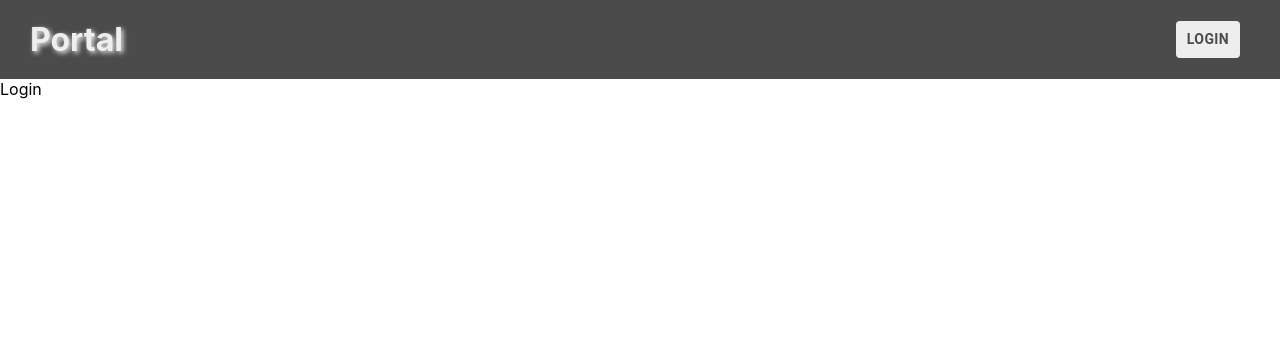
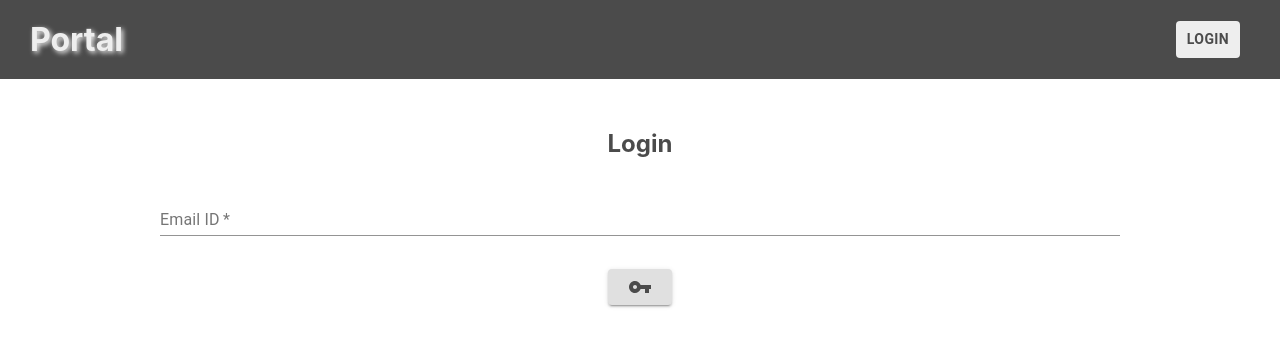
Before and after one commit to RadhikaPatel2206/React-Beta-Portal, a React (Create React App) app: page / in a window 1280 px wide. Shown: the top 346 px of the page. Built offline with nearby package versions, Linux system fonts and the light colour scheme.

Commit message:
Added Login functionality

```diff
--- a/package.json
+++ b/package.json
@@ -8,6 +8,7 @@
     "@testing-library/jest-dom": "^4.2.4",
     "@testing-library/react": "^9.5.0",
     "@testing-library/user-event": "^7.2.1",
+    "firebase": "^7.18.0",
     "react": "^16.13.1",
     "react-dom": "^16.13.1",
     "react-router-dom": "^5.2.0",
--- a/src/components/App.js
+++ b/src/components/App.js
@@ -1,5 +1,8 @@
-import React from "react";
+import React, { useEffect } from "react";
 import { BrowserRouter, Switch, Route } from "react-router-dom";
+
+// Context API usage import
+import { useStateValue } from "../context/contextSetup";
 
 // Components import
 import NavBar from "./NavBar/Navbar";
@@ -9,6 +12,23 @@ import PatientProfile from "./PatientProfile/PatientProfile";
 import Error404 from "./Error/Error404";
 
 const App = () => {
+    // Context API use
+    const [, dispatch] = useStateValue();
+
+    // Load session info in Context API
+    useEffect(() => {
+        if (sessionStorage.getItem("verified")) {
+            dispatch({
+                type: "SET_USER",
+                user: {
+                    email: sessionStorage.getItem("email"),
+                    type: sessionStorage.getItem("type"),
+                    verified: sessionStorage.getItem("verified"),
+                },
+            });
+        }
+    }, [dispatch]);
+
     return (
         <BrowserRouter>
             {/* Navigation Bar/Header */}
--- /dev/null
+++ b/src/components/Login/Login.css
@@ -0,0 +1,24 @@
+.login {
+    margin: 50px auto;
+    width: 75%;
+    color: #4b4b4b;
+    text-align: center;
+}
+
+.login__title {
+    font-size: x-large;
+    font-weight: bold;
+}
+
+.login__form {
+    display: flex;
+    flex-direction: column;
+    margin-top: 30px;
+}
+
+.login__button {
+    width: 50px;
+    margin-top: 30px !important;
+    align-self: center;
+    color: #4b4b4b !important;
+}
--- a/src/components/Login/Login.js
+++ b/src/components/Login/Login.js
@@ -1,7 +1,165 @@
-import React from "react";
+import React, { useState } from "react";
+import { useHistory } from "react-router-dom";
+import {
+    FormControl,
+    InputLabel,
+    Input,
+    Button,
+    FormHelperText,
+} from "@material-ui/core";
+import KeyIcon from "@material-ui/icons/VpnKey";
+import LockOpenIcon from "@material-ui/icons/LockOpen";
+
+// DB import
+import { db } from "../../firebase";
+
+// StyleSheet import
+import "./Login.css";
+
+// Context API usage import
+import { useStateValue } from "../../context/contextSetup";
 
 const Login = () => {
-    return <div>Login</div>;
+    // History control
+    const history = useHistory();
+
+    // Context API use
+    const [, dispatch] = useStateValue();
+
+    // Controlled form input/data
+    const [email, setEmail] = useState("");
+    const [password, setPassword] = useState("");
+    const [patient, setPatient] = useState(null);
+
+    // Error Control
+    const [emailError, setEmailError] = useState(false);
+    const [emailErrorText, setEmailErrorText] = useState("");
+    const [passwordError, setPasswordError] = useState(false);
+    const [passwordErrorText, setPasswordErrorText] = useState("");
+
+    // Doctor form submit check
+    const docFormSubmit = (event) => {
+        event.preventDefault();
+        setEmailError(false);
+        setEmailErrorText("");
+        const re = /^\w+([\.-]?\w+)*@\w+([\.-]?\w+)*(\.\w{2,3})+$/;
+
+        if (!email) {
+            // Email provided or not
+            setEmailError(true);
+            setEmailErrorText("Email ID is required.");
+        } else if (!re.test(email)) {
+            // email format correct or not
+            setEmailError(true);
+            setEmailErrorText("Invalid Email ID provided.");
+        } else {
+            // Check whether email is present or not
+            db.collection("users")
+                .where("email", "==", email)
+                .limit(1)
+                .get()
+                .then((docs) => {
+                    if (docs.size === 0) {
+                        setEmailError(true);
+                        setEmailErrorText("Email ID not registred with us.");
+                    } else {
+                        docs.forEach((doc) => {
+                            if (doc.data().type === "patient") {
+                                setPatient(doc.data());
+                            } else {
+                                dispatch({
+                                    type: "SET_USER",
+                                    user: { ...doc.data(), verified: true },
+                                });
+                                sessionStorage.setItem(
+                                    "email",
+                                    doc.data().email
+                                );
+                                sessionStorage.setItem("type", doc.data().type);
+                                sessionStorage.setItem("verified", true);
+                                history.push("/patient-search");
+                            }
+                        });
+                    }
+                })
+                .catch((error) => console.log(error));
+        }
+    };
+
+    // Patient form submit check
+    const patientFormSubmit = (event) => {
+        event.preventDefault();
+        setPasswordError(false);
+        setPasswordErrorText("");
+
+        if (!password) {
+            setPasswordError(true);
+            setPasswordErrorText("Password is required.");
+        } else if (password !== patient.password) {
+            setPasswordError(true);
+            setPasswordErrorText("Password is incorrect.");
+        } else {
+            dispatch({
+                type: "SET_USER",
+                user: {
+                    email: patient.email,
+                    type: patient.type,
+                    verified: true,
+                },
+            });
+            sessionStorage.setItem("email", patient.email);
+            sessionStorage.setItem("type", patient.type);
+            sessionStorage.setItem("verified", true);
+            history.push("/patient-profile");
+        }
+    };
+
+    // Render Login - ClassName using BEM
+    return (
+        <div className="login">
+            <span className="login__title">Login</span>
+            <form className="login__form">
+                <FormControl required error={emailError}>
+                    <InputLabel>Email ID</InputLabel>
+                    <Input
+                        value={email}
+                        onChange={(e) => setEmail(e.target.value)}
+                    />
+                    <FormHelperText>{emailErrorText}</FormHelperText>
+                </FormControl>
+                {!patient ? (
+                    <Button
+                        className="login__button"
+                        type="submit"
+                        variant="contained"
+                        onClick={docFormSubmit}
+                    >
+                        <KeyIcon />
+                    </Button>
+                ) : (
+                    <>
+                        <FormControl required error={passwordError}>
+                            <InputLabel>Password</InputLabel>
+                            <Input
+                                type="password"
+                                value={password}
+                                onChange={(e) => setPassword(e.target.value)}
+                            />
+                            <FormHelperText>{passwordErrorText}</FormHelperText>
+                        </FormControl>
+                        <Button
+                            className="login__button"
+                            type="submit"
+                            variant="contained"
+                            onClick={patientFormSubmit}
+                        >
+                            <LockOpenIcon />
+                        </Button>
+                    </>
+                )}
+            </form>
+        </div>
+    );
 };
 
 export default Login;
--- a/src/components/NavBar/Navbar.js
+++ b/src/components/NavBar/Navbar.js
@@ -1,21 +1,49 @@
 import React from "react";
-import { Link } from "react-router-dom";
+import { Link, useHistory } from "react-router-dom";
 import { Button } from "@material-ui/core";
 
 // StyleSheet import
 import "./NavBar.css";
 
+// Context API usage import
+import { useStateValue } from "../../context/contextSetup";
+
 const NavBar = () => {
+    // History Control
+    const history = useHistory();
+
+    // Context API use
+    const [{ user }, dispatch] = useStateValue();
+
+    // Logout user
+    const logoutUser = () => {
+        dispatch({ type: "SET_USER", user: null });
+        sessionStorage.clear();
+        history.push("/");
+    };
+
     // Render NavBar - ClassName using BEM
     return (
         <div className="navbar">
             <div className="navbar__logo">Portal</div>
             <div className="navbar__options">
-                <Link className="navbar__link" to="/">
-                    <Button className="navbar__button" variant="text">
-                        Login
+                {/* Check if user is logged in or not */}
+                {/* If user is not logged in, provide LOGIN else provide LOGOUT */}
+                {!user ? (
+                    <Link className="navbar__link" to="/">
+                        <Button className="navbar__button" variant="text">
+                            Login
+                        </Button>
+                    </Link>
+                ) : (
+                    <Button
+                        className="navbar__button"
+                        variant="text"
+                        onClick={logoutUser}
+                    >
+                        Logout
                     </Button>
-                </Link>
+                )}
             </div>
         </div>
     );
--- /dev/null
+++ b/src/context/contextSetup.js
@@ -0,0 +1,14 @@
+import React, { createContext, useContext, useReducer } from "react";
+
+// Data layer
+export const StateContext = createContext();
+
+// Provider
+export const StateProvider = ({ reducer, initialState, children }) => (
+    <StateContext.Provider value={useReducer(reducer, initialState)}>
+        {children}
+    </StateContext.Provider>
+);
+
+// For using state value in component
+export const useStateValue = () => useContext(StateContext);
--- /dev/null
+++ b/src/context/reducers.js
@@ -0,0 +1,14 @@
+export const initialState = {
+    user: null,
+};
+
+const reducer = (state, action) => {
+    switch (action.type) {
+        case "SET_USER":
+            return { ...state, user: action.user };
+        default:
+            return state;
+    }
+};
+
+export default reducer;
--- a/src/index.js
+++ b/src/index.js
@@ -4,9 +4,16 @@ import "./index.css";
 import App from "./components/App";
 import * as serviceWorker from "./serviceWorker";
 
+// Context API imports
+import { StateProvider } from "./context/contextSetup";
+import reducer, { initialState } from "./context/reducers";
+
 ReactDOM.render(
     <React.StrictMode>
-        <App />
+        {/* Context API wrapper over the entire App */}
+        <StateProvider initialState={initialState} reducer={reducer}>
+            <App />
+        </StateProvider>
     </React.StrictMode>,
     document.getElementById("root")
 );
```
Also changed, not shown: 1 other file (tests, documents, lock files or other folders).
